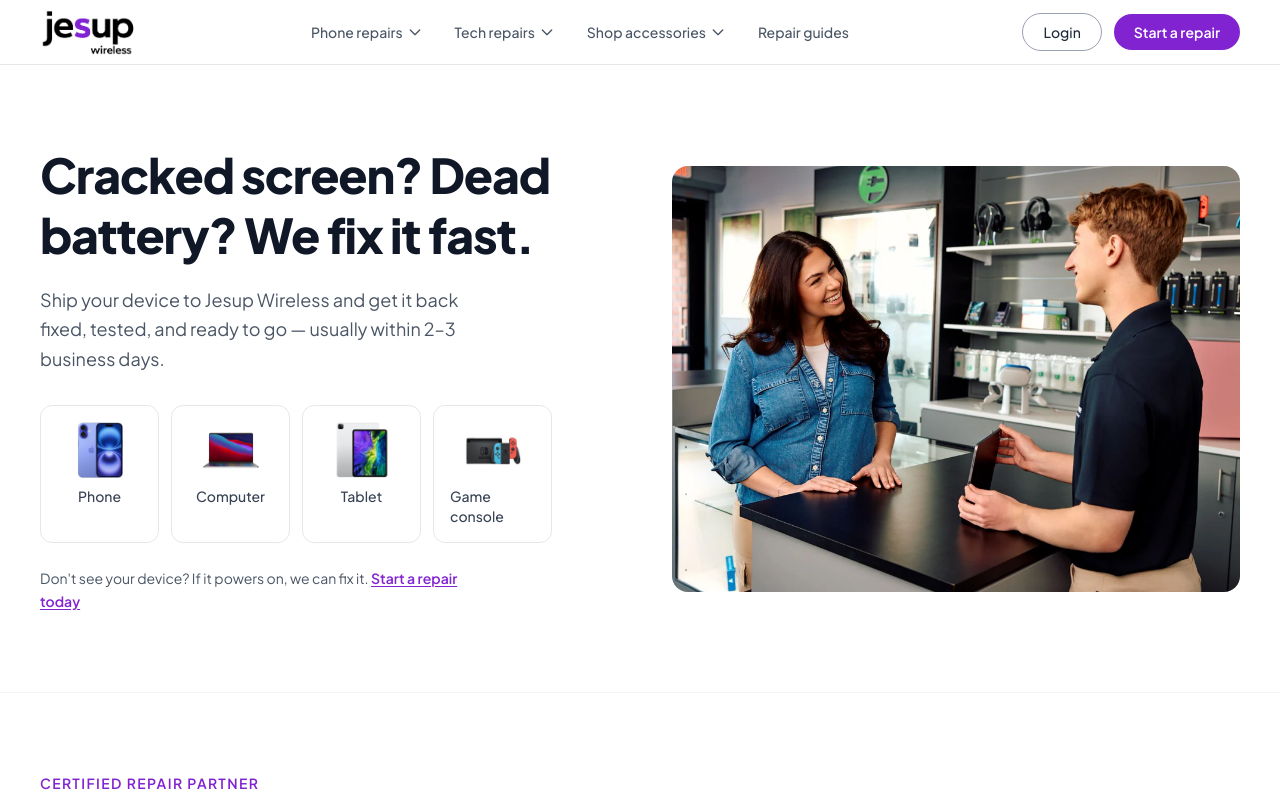
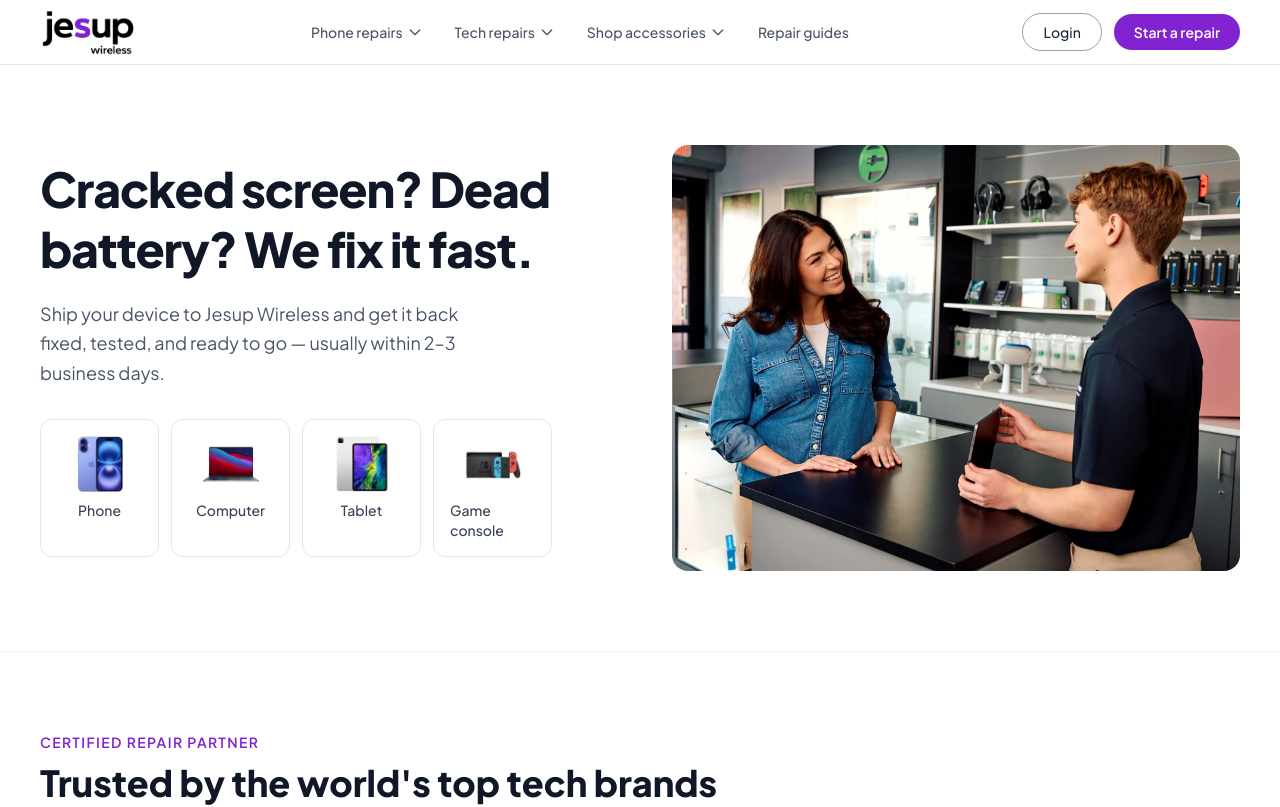
Before and after one commit to brandedge-26/new-jesup, a Next.js app in the folder frontend/: page / in a window 1280 px wide. Shown: the top 807 px of the page. Built offline with nearby package versions, Linux system fonts and the light colour scheme.

Commit message:
CTA button added

```diff
--- a/frontend/components/hero/Hero.tsx
+++ b/frontend/components/hero/Hero.tsx
@@ -70,16 +70,7 @@ export default function Hero() {
             Start a repair →
           </Link>
 
-          {/* Bottom note */}
-          <p className="mt-6 text-sm text-gray-600 max-w-md leading-relaxed">
-            Don&apos;t see your device? If it powers on, we can fix it.{" "}
-            <Link
-              href="/appointments"
-              className="text-primary font-semibold underline underline-offset-2 hover:text-primary-hover transition-colors"
-            >
-              Start a repair today
-            </Link>
-          </p>
+
         </div>
 
         {/* ── Right image ── */}
```
